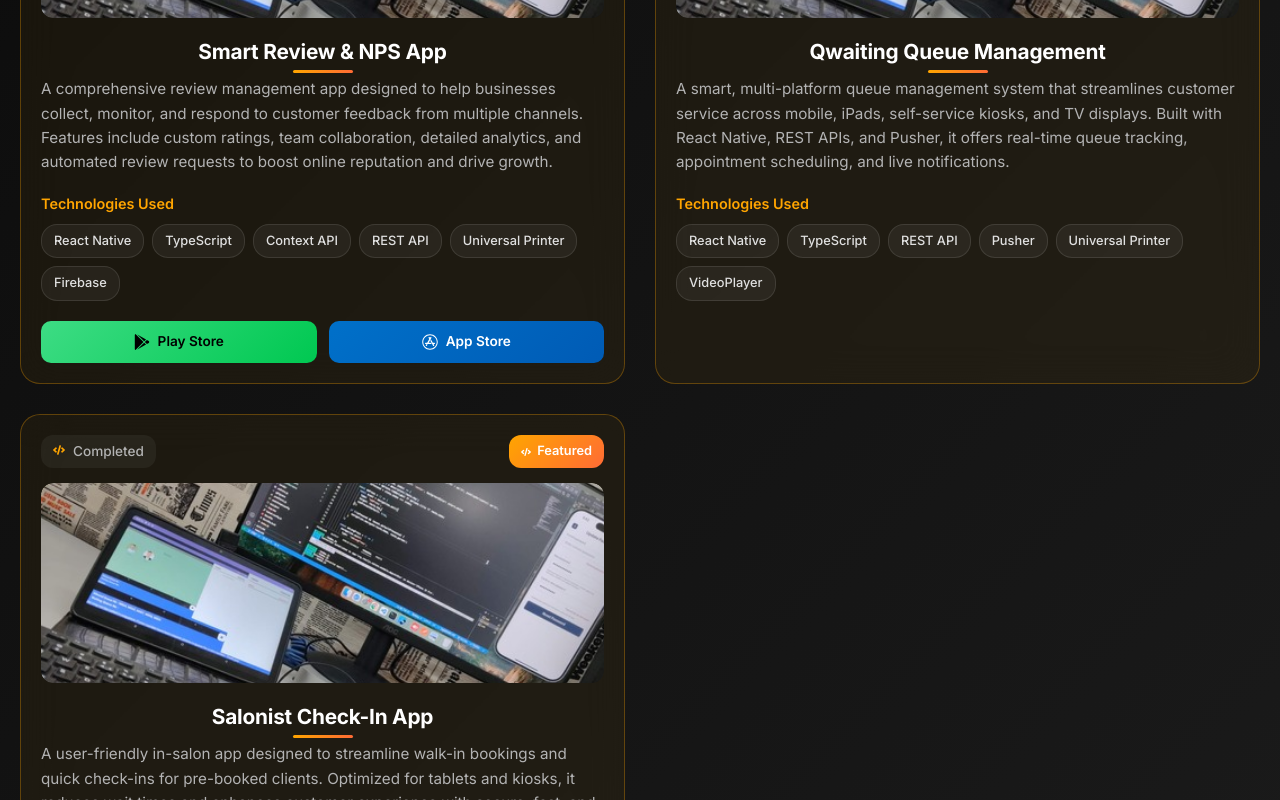
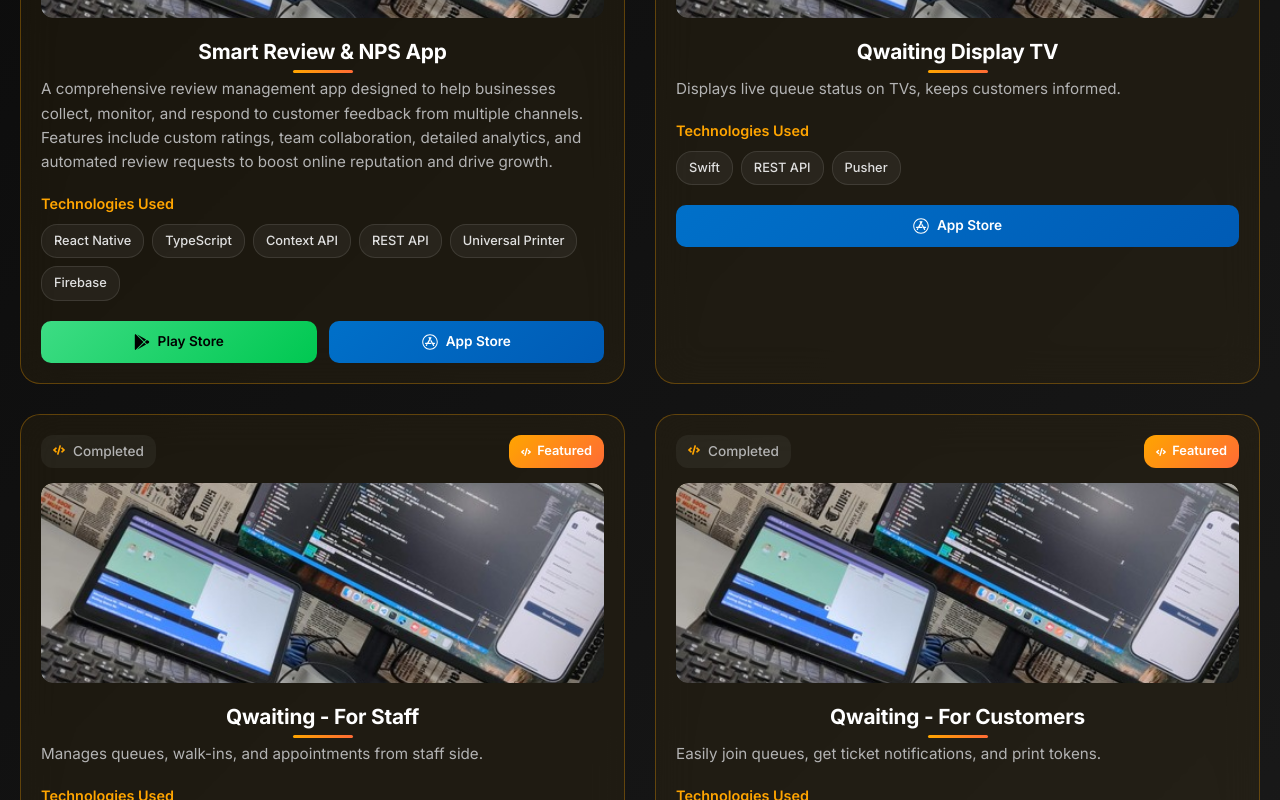
Before and after one commit to nirajraiy/portfolioweb, a Next.js app: page /site/projects in a window 1280 px wide. Shown: the part 720-1520 px from the top of the page. Built offline with nearby package versions, Linux system fonts and the light colour scheme.

Commit message:
update profile

```diff
--- a/src/app/site/experience/page.tsx
+++ b/src/app/site/experience/page.tsx
@@ -11,13 +11,13 @@
     location: "Mohali, Punjab, India",
     type: "Full-time",
     description: [
-      "Architected and led development of 6 white-label salon booking apps serving 25K+ active users with shared React Native core modules, reducing development time by 40%",
+      "Architected and led development of 6 white-label salon booking apps serving 20K+ active users with shared React Native core modules, reducing development time by 40%",
       "Implemented Redux Toolkit with TypeScript and normalized API layer using RTK Query, eliminating 95% of API-related crashes and improving data consistency",
       "Optimized app performance through code splitting, lazy loading, and image compression, achieving 35% faster startup time and 50% smaller bundle size",
       "Established CI/CD pipeline with Bitrise, Fastlane, and EAS Build, enabling automated testing and 2-week release cycles with 99.8% deployment success rate"
     ],
     technologies: ["React Native", "TypeScript", "Redux Toolkit", "Firebase", "Bitrise", "Fastlane"],
-    achievements: ["20 Apps Delivered", "25K+ Users", "99.7% Crash-Free", "40% Faster Development"]
+    achievements: ["20 Apps Delivered", "20K+ Users", "99.7% Crash-Free", "40% Faster Development"]
   },
   {
     company: "Dev Technosys Pvt Ltd",
@@ -200,7 +200,7 @@
           <div className="summary-card">
             <FaMobile className="summary-icon" />
             <div className="summary-content">
-              <h3>50K+ Users</h3>
+              <h3>20K+ Users</h3>
               <p>Apps in Production</p>
             </div>
           </div>
--- a/src/app/site/projects/page.tsx
+++ b/src/app/site/projects/page.tsx
@@ -37,14 +37,51 @@
     category: 'completed',
     featured: true
   },
-  {
-    title: "Qwaiting Queue Management",
-    description: "A smart, multi-platform queue management system that streamlines customer service across mobile, iPads, self-service kiosks, and TV displays. Built with React Native, REST APIs, and Pusher, it offers real-time queue tracking, appointment scheduling, and live notifications.",
-    tech: ["React Native", "TypeScript", "REST API", "Pusher", "Universal Printer", "VideoPlayer"],
+   {
+    title: "Qwaiting Display TV",
+    description: "Displays live queue status on TVs, keeps customers informed.",
+    tech: ["Swift", "REST API", "Pusher"],
     image: "/projectpage.jpeg",
-    category: 'running',
+    appLink: {
+      ios: "https://apps.apple.com/in/app/qwaiting-display-tv/id6751566287"
+    },
+    // platform: "iOS (Swift)",
+    category: "completed",
     featured: true
   },
+  {
+    title: "Qwaiting - For Staff",
+    description: "Manages queues, walk-ins, and appointments from staff side.",
+    tech: ["React Native", "TypeScript", "REST API"],
+    image: "/projectpage.jpeg",
+    appLink: {
+      ios: "https://apps.apple.com/in/app/qwaiting-for-staff/id6753288266",
+      android: "https://play.google.com/store/apps/details?id=com.qwaiting_staff&hl=en_IN"
+    },
+    // platform: "iOS, Android",
+    category: "completed",
+    featured: true
+  },
+  {
+    title: "Qwaiting - For Customers",
+    description: "Easily join queues, get ticket notifications, and print tokens.",
+    tech: ["React Native", "TypeScript", "REST API", "Pusher", "Universal Printer", "iMini Printer (Sient)"],
+    image: "/projectpage.jpeg",
+    appLink: {
+      android: "https://play.google.com/store/apps/details?id=com.qwaitingtiket&hl=en_IN"
+    },
+    // platform: "Android",
+    category: "completed",
+    featured: true
+  },
+  // {
+  //   title: "Qwaiting Queue Management",
+  //   description: "A smart, multi-platform queue management system that streamlines customer service across mobile, iPads, self-service kiosks, and TV displays. Built with React Native, REST APIs, and Pusher, it offers real-time queue tracking, appointment scheduling, and live notifications.",
+  //   tech: ["React Native", "TypeScript", "REST API", "Pusher", "Universal Printer", "VideoPlayer"],
+  //   image: "/projectpage.jpeg",
+  //   category: 'running',
+  //   featured: true
+  // },
   {
     title: "Salonist Check-In App",
     description: "A user-friendly in-salon app designed to streamline walk-in bookings and quick check-ins for pre-booked clients. Optimized for tablets and kiosks, it reduces wait times and enhances customer experience with secure, fast, and organized appointment management.",
@@ -120,6 +157,18 @@
     description: "An all-in-one platform designed to help businesses manage sales processes and track project progress step by step. From lead generation to final delivery, the app gives teams complete visibility and control over every stage.",
     tech: ["React Native", "TypeScript", "REST API", "Context API"],
     image: "/projectpage.jpeg",
+    appLink: {
+      android: "https://play.google.com/store/apps/details?id=com.zayada.sales&hl=en_IN",
+      ios: "https://apps.apple.com/in/app/zayda/id6752843391",
+    },
+    category: 'completed'
+  },
+  {
+     title: "AddPeople",
+    description: "An all-in-one platform designed to help businesses manage sales processes and track project progress step by step. From lead generation to final delivery, the app gives teams complete visibility and control over every stage.",
+    tech: ["React Native", "TypeScript", "REST API", "Context API", "just",],
+    image: "/projectpage.jpeg",
+
     category: 'running'
   }
 ];
@@ -333,7 +382,7 @@
           <div className="summary-card">
             <FaPlay className="summary-icon" />
             <div className="summary-content">
-              <h3>50K+</h3>
+              <h3>20K+</h3>
               <p>Active Users</p>
             </div>
           </div>
--- a/src/app/site/skills/page.tsx
+++ b/src/app/site/skills/page.tsx
@@ -197,7 +197,7 @@
           <div className="summary-card">
             <FaUsers className="summary-icon" />
             <div className="summary-content">
-              <h3>50K+ Users</h3>
+              <h3>20K+ Users</h3>
               <p>Served Across Platforms</p>
             </div>
           </div>
--- a/src/components/homePage/Hero.tsx
+++ b/src/components/homePage/Hero.tsx
@@ -282,7 +282,7 @@
               <FaMobile />
             </div>
             <div className={styles.statContent}>
-              <strong>50K+</strong>
+              <strong>20K+</strong>
               <span>Active Users</span>
             </div>
           </motion.div>
```
Also changed, not shown: public/cv/NirajResume.html (+10 -4 lines).
